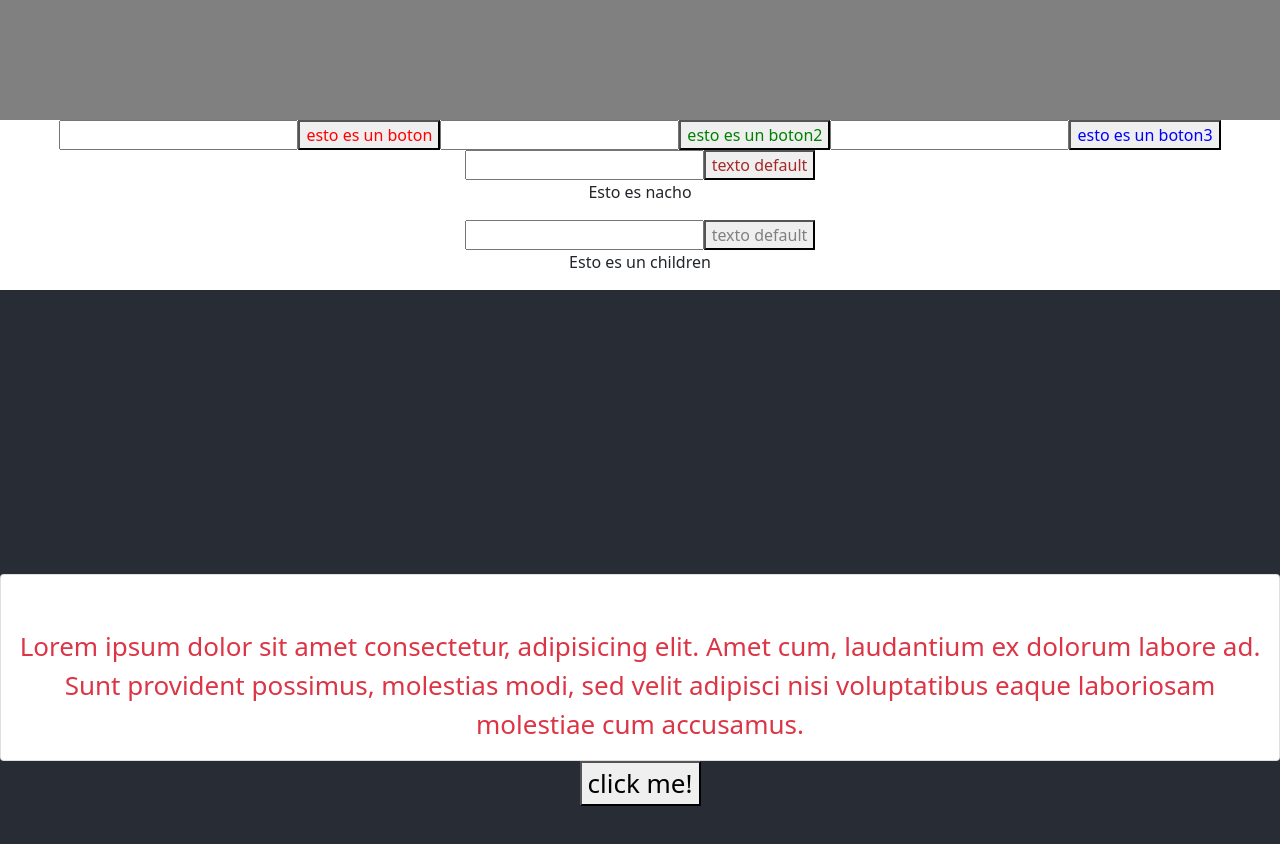
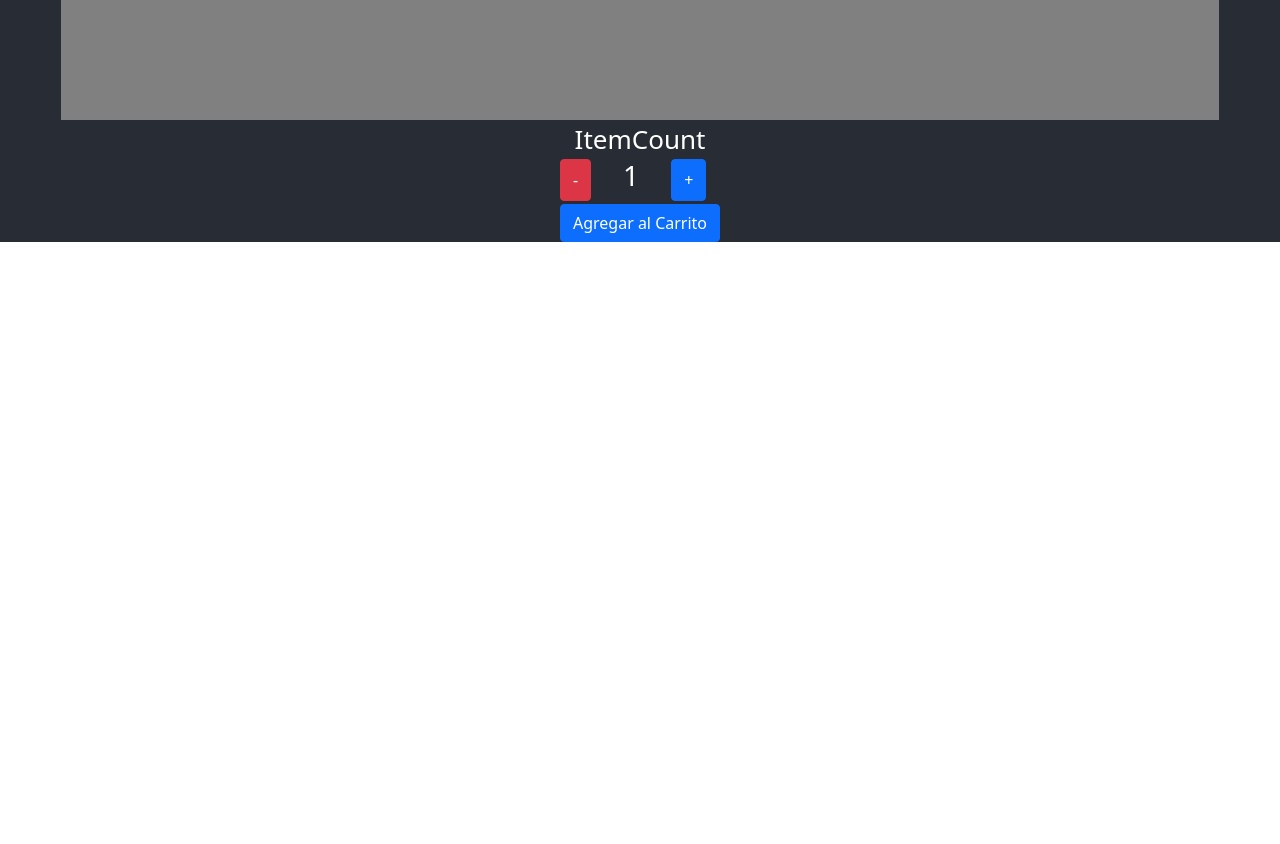
Before and after one commit to NachoLaprida/myapp-laprida, a React (Create React App) app: page /item/1 in a window 1280 px wide. Shown: the part 760-1604 px from the top of the page. After the commit the page ends 1002 px from the top, so only its background shows below. Built offline with nearby package versions, Linux system fonts and the light colour scheme.

Commit message:
add item count

```diff
--- a/public/index.html
+++ b/public/index.html
@@ -25,6 +25,8 @@
       Learn how to configure a non-root public URL by running `npm run build`.
     -->
     <title>React App</title>
+    <!-- CSS only -->
+    <link href="https://cdn.jsdelivr.net/npm/bootstrap@5.1.3/dist/css/bootstrap.min.css" rel="stylesheet" integrity="sha384-1BmE4kWBq78iYhFldvKuhfTAU6auU8tT94WrHftjDbrCEXSU1oBoqyl2QvZ6jIW3" crossorigin="anonymous">
   </head>
   <body>
     <noscript>You need to enable JavaScript to run this app.</noscript>
@@ -39,5 +41,7 @@
       To begin the development, run `npm start` or `yarn start`.
       To create a production bundle, use `npm run build` or `yarn build`.
     -->
+    <!-- JavaScript Bundle with Popper -->
+    <script src="https://cdn.jsdelivr.net/npm/bootstrap@5.1.3/dist/js/bootstrap.bundle.min.js" integrity="sha384-ka7Sk0Gln4gmtz2MlQnikT1wXgYsOg+OMhuP+IlRH9sENBO0LRn5q+8nbTov4+1p" crossorigin="anonymous"></script>
   </body>
 </html>
--- a/src/App.jsx
+++ b/src/App.jsx
@@ -2,17 +2,17 @@
 import './App.css';
 import NavBar from './components/NavBar/NavBar';
 import ItemListContainer from './components/ItemListContainer';
-import Button from './components/Button';
+/* import Button from './components/Button';
 function handleClick(numero) {
   console.log('click' + numero)
-}
+} */
 
 function App() {
   return (
     <div className="App">
       <NavBar />
-      <ItemListContainer greeting='Hola Mundo'/>
-      <Button texto='esto es un boton' color='red'/>
+
+      {/* <Button texto='esto es un boton' color='red'/>
       <Button texto='esto es un boton2' color='green'/>
       <Button texto='esto es un boton3' color='blue'/>
       <Button  color='brown'>
@@ -20,19 +20,10 @@ function App() {
       </Button>
       <Button color='grey'>
         <p>Esto es un children</p>
-      </Button>
+      </Button> */}
 
       <header className="App-header">
-
-
-        <div className='card'>
-          <div className="card-body">
-            <h4 className='card-title'>My Title</h4>
-            <p className='card-text text-danger'>Lorem ipsum dolor sit amet consectetur, adipisicing elit. Amet cum, laudantium ex dolorum labore ad. Sunt provident possimus, molestias modi, sed velit adipisci nisi voluptatibus eaque laboriosam molestiae cum accusamus.</p>
-          </div>
-        </div>
-        <button onClick={() => handleClick(4)}>click me!</button>
-
+        <ItemListContainer greeting='Hola Mundo'/>
       </header>
     </div>
   );
--- /dev/null
+++ b/src/components/ItemCount/index.jsx
@@ -0,0 +1,39 @@
+import React, { useState } from 'react'
+
+const ItemCount = ({stock, initial}) => {
+    const [count, setCount] = useState(initial)
+    const onIncrease = () => {
+            const newValue = count + 1
+            if(newValue <= stock) {
+                setCount(newValue)
+            }
+        }
+        const onDecrease = () => {
+            const newValue = count - 1
+            if(newValue >= initial) {
+                setCount(newValue)
+            }
+        }
+    const onAdd = () => {
+        const message = `Agregaste ${count} producto`
+        if(count === 1) {
+            alert(message)
+        } else {
+            alert(`${message}s`)
+        }
+    }
+    return (
+        <div>ItemCount
+            <div className='d-flex mt3'>
+                <button className="btn btn-danger" onClick={onDecrease}>-</button>
+                <h3 className='px-3 mx-3'>{count}</h3>
+                <button className='btn btn-primary' onClick={onIncrease}>+</button>
+            </div>
+            <div>
+                <button className='btn btn-primary' onClick={onAdd}>Agregar al Carrito</button>
+            </div>
+        </div>
+    )
+}
+
+export default ItemCount
--- a/src/components/ItemListContainer/index.jsx
+++ b/src/components/ItemListContainer/index.jsx
@@ -1,10 +1,15 @@
 import './item-list-container.css'
+import ItemCount from '../ItemCount'
 
 import React from 'react'
 
 const ItemListContainer = ({greeting}) => {
     return (
-        <div className='body'>{greeting}</div>
+        <>
+            <div className='body'>{greeting}</div>
+            <ItemCount stock={10} initial={1} />
+        </>
+
     )
 }
 
--- a/src/components/NavBar/NavBar.css
+++ b/src/components/NavBar/NavBar.css
@@ -4,11 +4,7 @@
     justify-content: space-around;
     align-items: center;
 }
-.cart-image{
-    width: 50px;
-    height: 50px;
-    justify-content: center;
-}
+
 .logo-nav{
     width: 80px;
     height: 80px;
```
Also changed, not shown: src/components/CartWidget/index.jsx (line endings or trailing spaces).
